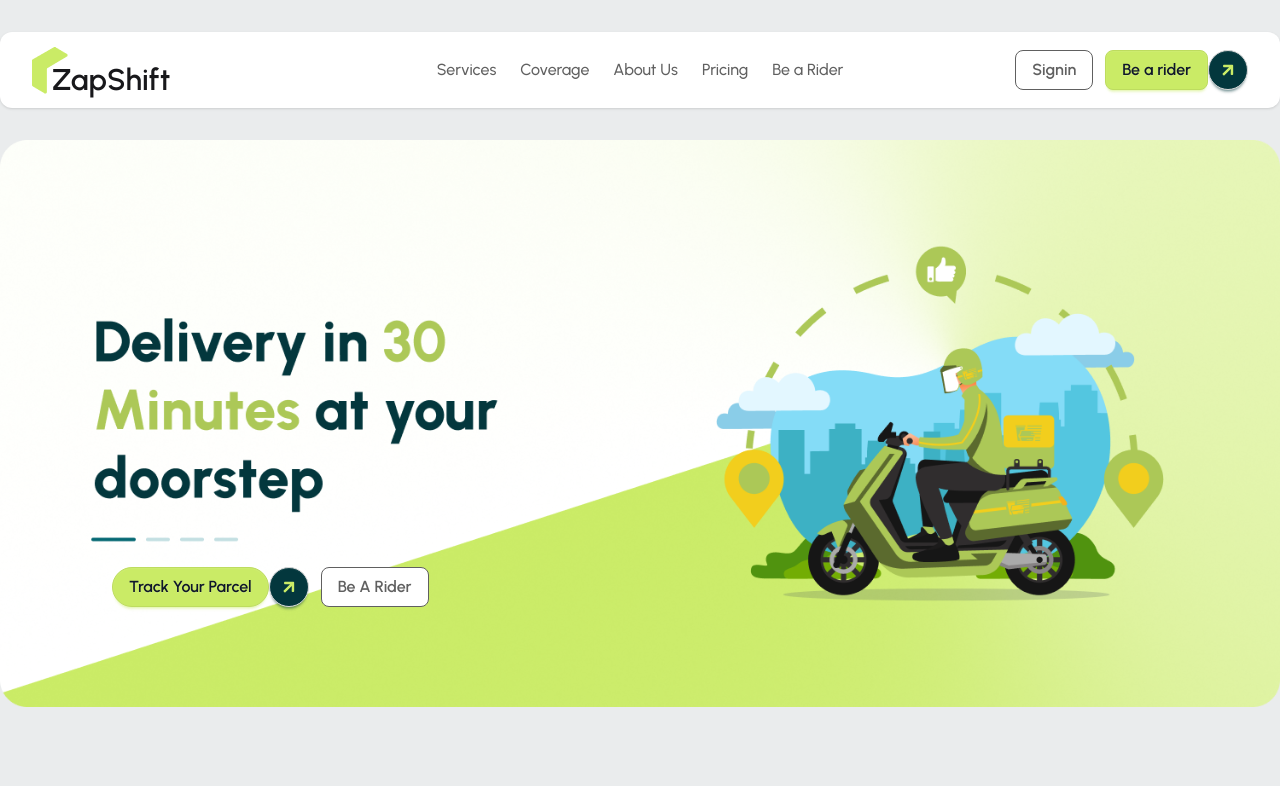
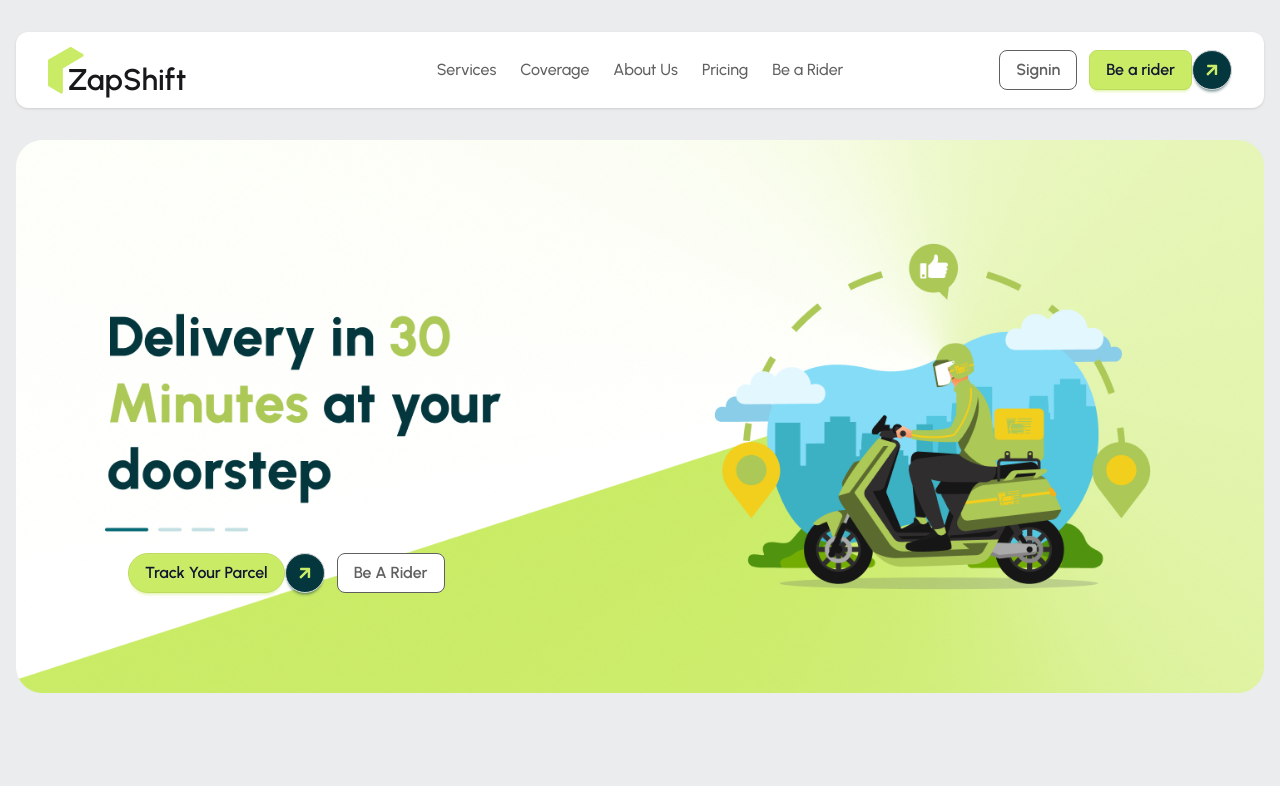
Before and after one commit to nhmnazmul22/zap-shift-frontend, a React (Vite) app: page / in a window 1280 px wide. Shown: the top 786 px of the page. Built offline with nearby package versions, Linux system fonts and the light colour scheme.

Commit message:
updated root layout

```diff
--- a/src/layouts/RootLayout/RootLayout.jsx
+++ b/src/layouts/RootLayout/RootLayout.jsx
@@ -4,7 +4,7 @@ import Navbar from "../../pages/Shared/Navbar/Navbar.jsx";
 
 const RootLayout = () => {
   return (
-    <div className="max-w-[1500px] max-sm:px-4 mx-auto">
+    <div className="max-w-[1500px] px-4 mx-auto">
       <Navbar />
       <Outlet />
       <Footer />
```
